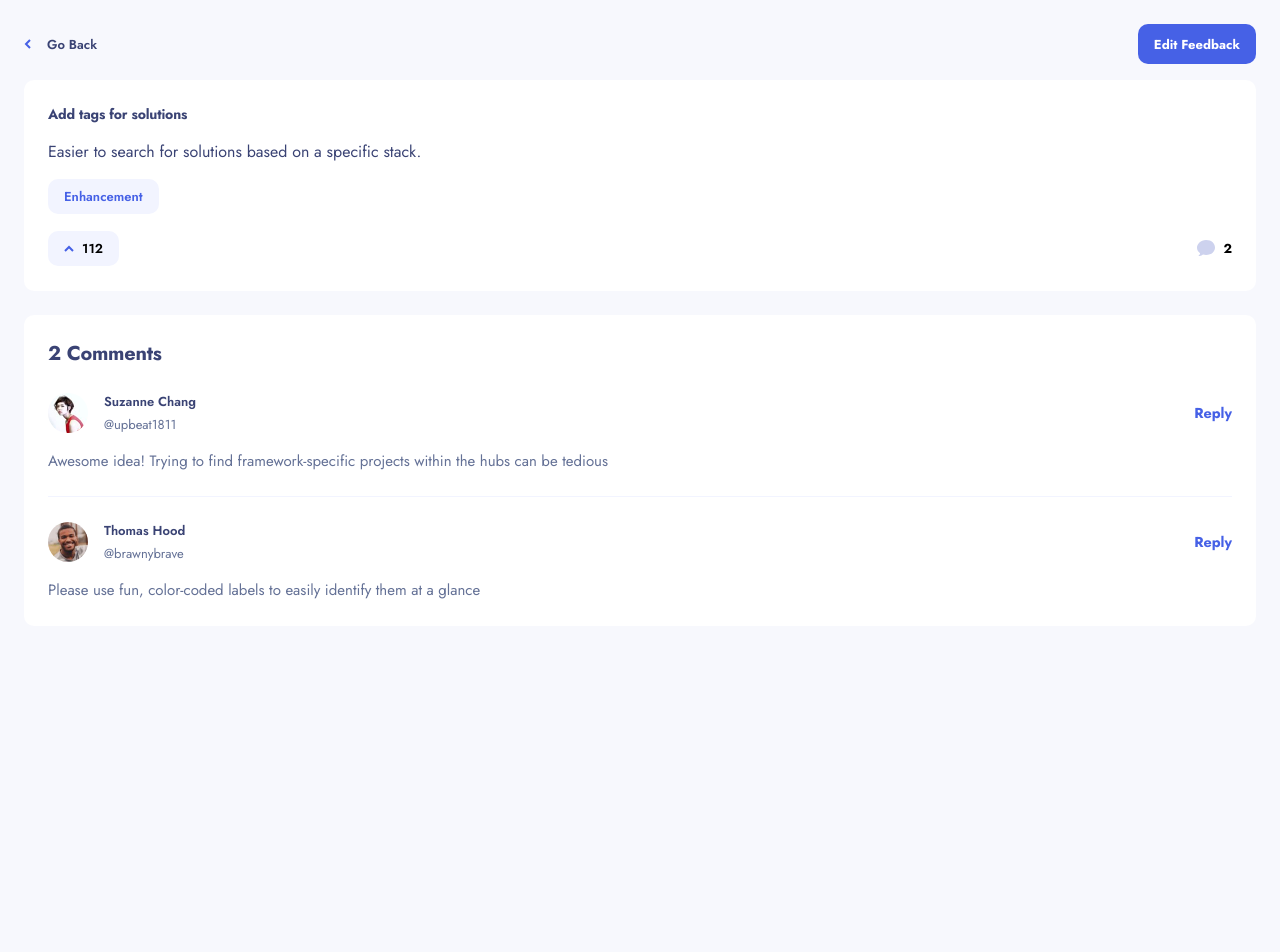
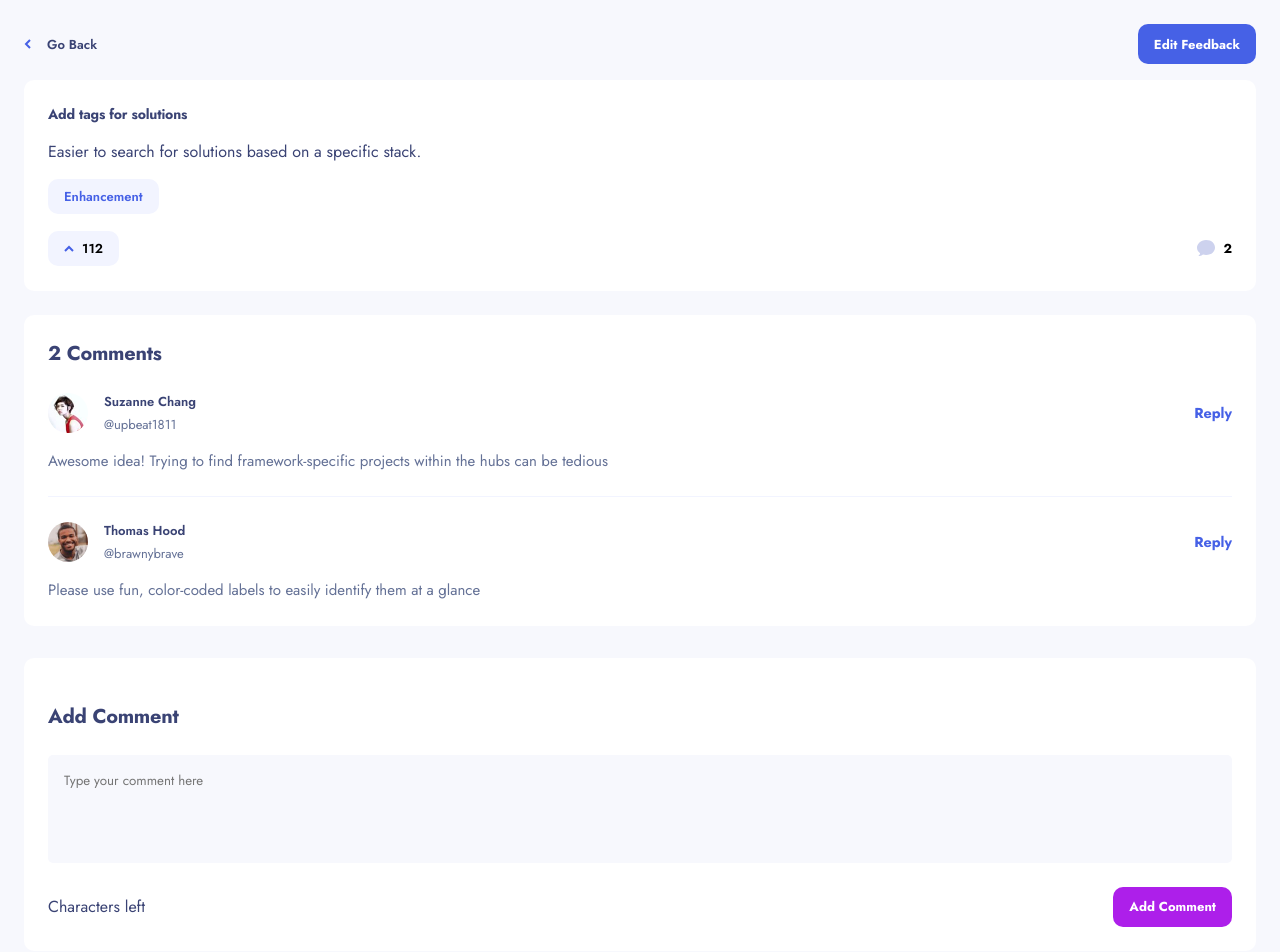
Before and after one commit to jljakin2/product-feedback-next, a Next.js app in the folder frontend/: page /suggestion/1 in a window 1280 px wide. Shown: the top 952 px of the page. Before the commit the page ends 800 px from the top, so only its background shows below. Built offline with nearby package versions, Linux system fonts and the light colour scheme.

Commit message:
complete styles for comments page

```diff
--- /dev/null
+++ b/frontend/components/Comments/AddCommentForm.js
@@ -0,0 +1,31 @@
+import styled from "styled-components";
+
+import FormStyles from "../styles/FormStyles";
+
+const Footer = styled.div`
+  display: flex;
+  align-items: center;
+  justify-content: space-between;
+`;
+
+export default function AddCommentForm() {
+  return (
+    <FormStyles>
+      <h2>Add Comment</h2>
+      <fieldset>
+        <div className="form-control">
+          <textarea
+            className="input"
+            rows="4"
+            placeholder="Type your comment here"></textarea>
+        </div>
+      </fieldset>
+
+      <Footer>
+        {/* TODO: create function that calculates how many characters have been typed into textarea */}
+        <p className="body-1">Characters left</p>
+        <button className="btn purple">Add Comment</button>
+      </Footer>
+    </FormStyles>
+  );
+}
--- a/frontend/components/Comments/CommentsContainer.js
+++ b/frontend/components/Comments/CommentsContainer.js
@@ -6,7 +6,7 @@ const CommentsContainerStyles = styled.div`
   background: var(--white);
   border-radius: 0.625rem;
 
-  margin-top: 1.5rem;
+  margin: 1.5rem 0 -1.5rem 0;
   padding: 1.5rem;
 `;
 
--- a/frontend/components/SuggestionForm.js
+++ b/frontend/components/SuggestionForm.js
@@ -57,7 +57,7 @@ export default function SuggestionForm({ edit }) {
           />
         </div>
       </fieldset>
-      <div>
+      <div className="button-container">
         <AddFeedbackBtn full />
         <CancelBtn />
         {edit && <DeleteBtn />}
--- a/frontend/components/styles/FormStyles.js
+++ b/frontend/components/styles/FormStyles.js
@@ -49,7 +49,11 @@ const FormStyles = styled.form`
   textarea {
     resize: none;
 
-    margin-bottom: 2.5rem;
+    padding: 1.5rem;
+  }
+
+  .button-container {
+    margin-top: 2.5rem;
   }
 
   button:not(:last-child) {
--- a/frontend/pages/suggestion/[id].js
+++ b/frontend/pages/suggestion/[id].js
@@ -8,6 +8,7 @@ import CommentsContainer from "../../components/Comments/CommentsContainer";
 
 import data from "../../lib/data.json";
 import SuggestionCard from "../../components/SuggestionCard";
+import AddCommentForm from "../../components/Comments/AddCommentForm";
 
 const PageStyles = styled.div`
   padding: 1.5rem 1.5rem;
@@ -41,8 +42,10 @@ export default function SuggestionPage() {
       </header>
 
       <main>
+        {/* TODO: do we need the "product" conditional? */}
         {product && <SuggestionCard product={product} />}
         {product && <CommentsContainer comments={product.comments} />}
+        {product && <AddCommentForm />}
       </main>
     </PageStyles>
   );
```
